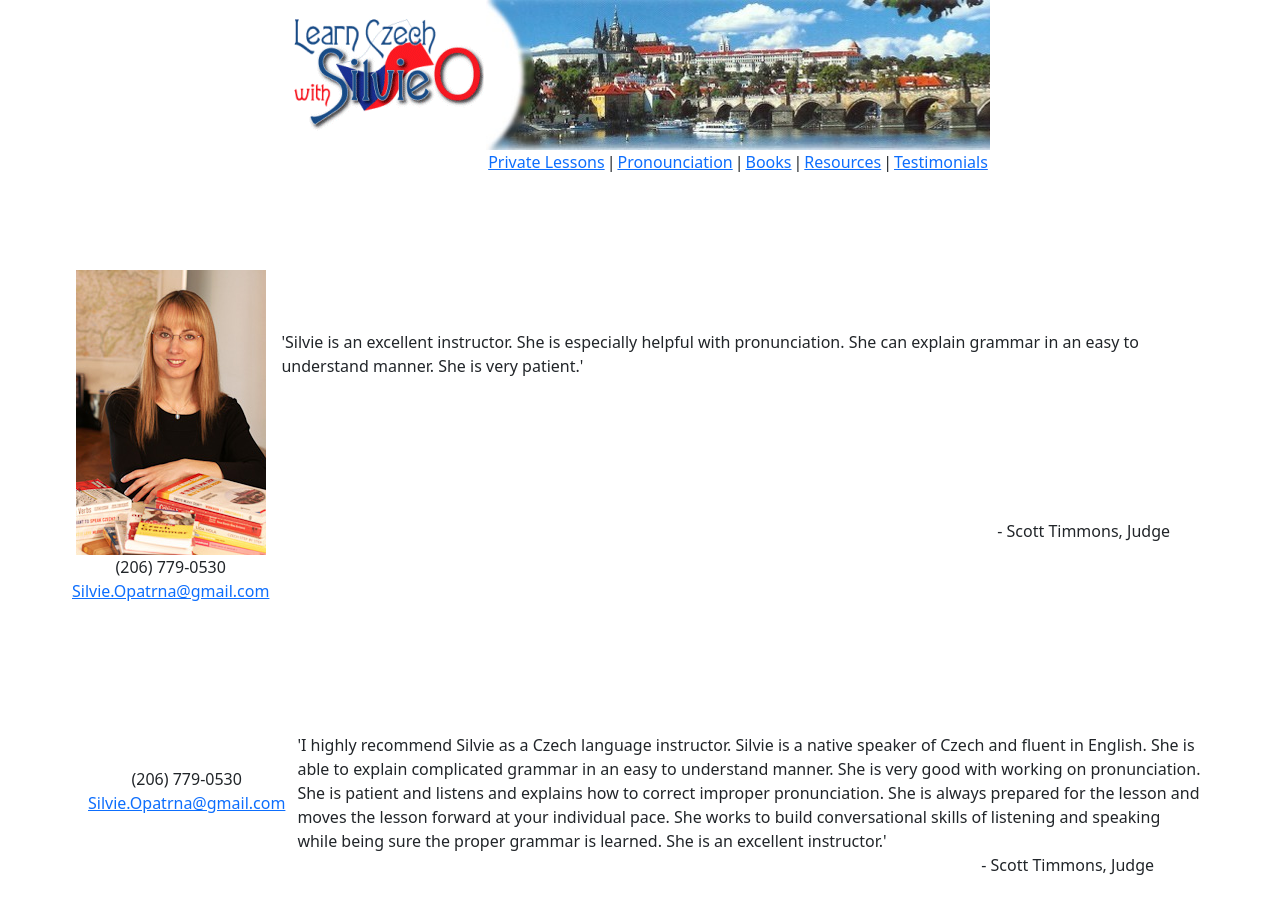
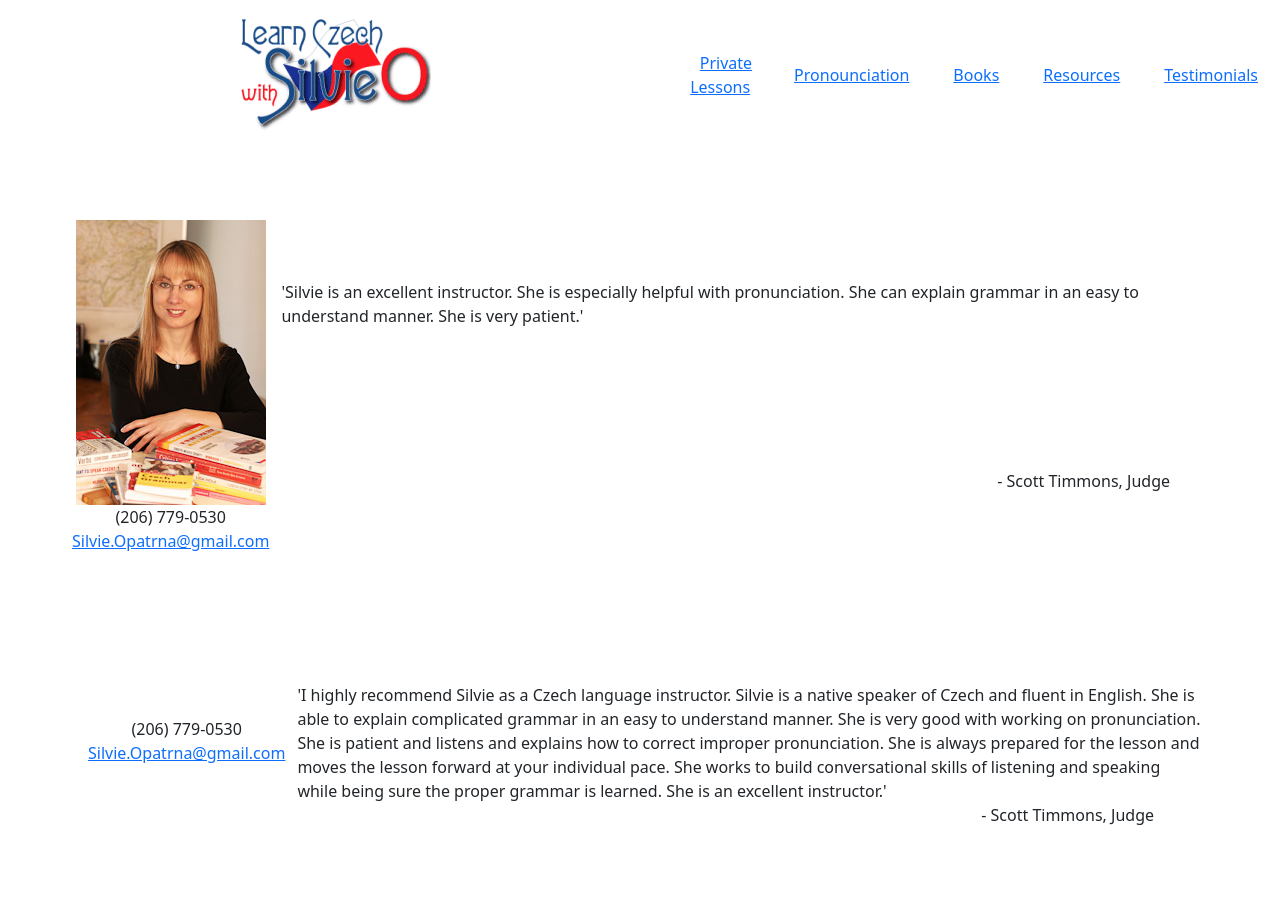
Before and after one commit to Doujie625/silvie-site, a React (Create React App) app: page /Test in a window 1280 px wide. Shown: the top 914 px of the page. After the commit the page ends 887 px from the top, so only its background shows below. Built offline with nearby package versions, Linux system fonts and the light colour scheme.

Commit message:
made mobile nav

```diff
--- a/src/App.css
+++ b/src/App.css
@@ -1,24 +1,26 @@
 
-.Nav-upper {
-  /* position: absolute; */
-  text-align: center;
-  justify-content: center;
+Nav {
+  height: 150px;
+}
+.nav-links {
   display: flex;
+  align-items: center;
+  justify-content: flex-end;
+  text-align: right;
+  grid-column: 2 / 3;
 }
-
-.hamburgerDrop {
-  align-items: center;
-  display: flex;
-}
-
-.bg-image{
-  background-repeat: no-repeat;
-  height: 200px;
-  width: auto;
+.item {
+  padding: 20px;
 }
 .links {
-  margin-top: 150px;
   text-align: center;
+  display: grid;
+  grid-template-columns: 4fr 1fr;
+  /* align-items: center; */
+  /* justify-content: space-evenly;   */
+}
+.home {
+  grid-column: 1 / 2;
 }
 a {
   color: blue;
@@ -36,7 +38,6 @@ a {
   color: #06005a;
   text-shadow: 1px 1px black;
 }
-
 li {
   list-style-image: url(/Users/devinjansa/Freelance/cestina/silvie-site/src/images/bullet.gif);
 }
@@ -75,14 +76,22 @@ li {
   margin-inline: auto;
 }
 
+.drop {
+  display:flex;
+  flex-direction: column;
+  position: absolute;
+  top: 100px;
+  right: 3%;
+}
+
 @media screen and (max-width: 2000px) {
-  .hamburgerDrop {
+  .hamburger {
     display: none;
   }
 }
 
 @media screen and (max-width: 990px) {
-  .hamburgerDrop {
+  .hamburger {
     display: none;
   }
 }
@@ -91,10 +100,13 @@ li {
   .bg-image {
     display: none;
   }
-  .hamburgerDrop {
+  .hamburger {
     display: flex;
+    align-items: center;
   }
-
+  .nav-links {
+    display: none;
+  }
 
   .format {
     grid-template-rows: 1fr, 4fr;
--- a/src/App.js
+++ b/src/App.js
@@ -2,8 +2,6 @@ import './App.css';
 import { Routes, Route, Link, Navigate } from "react-router-dom";
 import { useState, Component, useEffect } from 'react';
 import 'bootstrap/dist/css/bootstrap.min.css'
-
-import { AiOutlineMenu } from 'react-icons/ai'
 
 import Home from './Components/Pages/Home'
 import Contact from './Components/Pages/Contact'
@@ -13,7 +11,8 @@ import Books from './Components/Pages/Books'
 import Resources from './Components/Pages/Resources'
 import Testimonials from './Components/Pages/Testimonials'
 
-import logo from './images/logo-text_03.gif'
+import NavBar from './Components/Nav/NavBar';
+
 import home from './images/b.home.jpg'
 import contact from './images/b.contact.jpg'
 import individual from './images/b.individual.jpg'
@@ -67,26 +66,7 @@ function App() {
   return (
 
     <div className="App">
-      <nav className='Nav-upper'>
-          <div className='logo'>
-            <Link to="/" > <img className="Home" src={logo} onClick={handleImg}/></Link>
-          </div>
-          <div className='bg-image' style={{backgroundImage: `url(${navImg})`}}>
-            <div className='links'>
-              {/* <Link to="Contact" ><a className='Contact' onClick={handleImg}>Contact</a></Link>| */}
-              <Link to="/Individual" className='Private_Lessons' onClick={handleImg}>Private Lessons</Link>|
-              <Link to="/Pronounciation" className='Pronounciation' onClick={handleImg}>Pronounciation</Link>|
-              <Link to="/Books" className='Books' onClick={handleImg}>Books</Link>|
-              <Link to="/Resources" className='Resources' onClick={handleImg}>Resources</Link>|
-              <Link to="/Testimonials" className='Testimonials' onClick={handleImg}>Testimonials</Link>
-            </div>
-          </div>
-          <div className='hamburgerDrop'>
-            <AiOutlineMenu size='40px' >
-            </AiOutlineMenu>
-          </div>
-
-      </nav>
+        <NavBar handleImg={handleImg}/>
 
       <main>
         <Test page={page} />
--- /dev/null
+++ b/src/Components/Nav/NavBar.js
@@ -0,0 +1,44 @@
+import { Link } from "react-router-dom";
+import { AiOutlineMenu } from 'react-icons/ai'
+import { useState } from 'react'
+import logo from './../../images/logo-text_03.gif'
+import NavLinks from "./NavLinks";
+
+const NavBar = (props) => {
+    const [open, setOpen] = useState(false)
+    const handleImg = props.handleImg
+    return (
+        <div className="Nav">
+            <nav className="links">
+                <div>
+                    <Link to="/" > <img className="Home" src={logo} onClick={handleImg}/></Link>
+                </div>
+                <div className="nav-links">
+                    <div className="item">
+                        <Link to="/Individual" className='Private_Lessons' onClick={handleImg}>Private Lessons</Link>
+                    </div>
+                    <div className="item">
+                    <Link to="/Pronounciation" className='Pronounciation' onClick={handleImg}>Pronounciation</Link>
+                    </div>
+                    <div className="item">
+                    <Link to="/Books" className='Books' onClick={handleImg}>Books</Link>
+                    </div>
+                    <div className="item">
+                    <Link to="/Resources" className='Resources' onClick={handleImg}>Resources</Link>
+                    </div>
+                    <div className="item">
+                    <Link to="/Testimonials" className='Testimonials' onClick={handleImg}>Testimonials</Link>
+                    </div>
+                </div>
+                <div className="hamburger">
+                    <AiOutlineMenu className="HBIcon" size='40px' onClick={() => setOpen(!open)}>
+                    </AiOutlineMenu>
+                    {open && <NavLinks handleImg={handleImg}/>}
+                </div>
+                {/* {open && <NavLinks handleImg={handleImg}/>} */}
+            </nav>
+        </div>
+    )
+}
+
+export default NavBar
--- /dev/null
+++ b/src/Components/Nav/NavLinks.js
@@ -0,0 +1,18 @@
+import { Link } from "react-router-dom";
+
+
+const NavLinks = (props) => {
+    const handleImg = props.handleImg
+
+    return (
+        <div className="drop">
+            <Link to="/Individual" className='Private_Lessons' onClick={handleImg}>Private Lessons</Link>
+            <Link to="/Pronounciation" className='Pronounciation' onClick={handleImg}>Pronounciation</Link>
+            <Link to="/Books" className='Books' onClick={handleImg}>Books</Link>
+            <Link to="/Resources" className='Resources' onClick={handleImg}>Resources</Link>
+            <Link to="/Testimonials" className='Testimonials' onClick={handleImg}>Testimonials</Link>
+        </div>
+    )
+}
+
+export default NavLinks
```
Also changed, not shown: src/Components/Nav/NavDrop.js (added).
